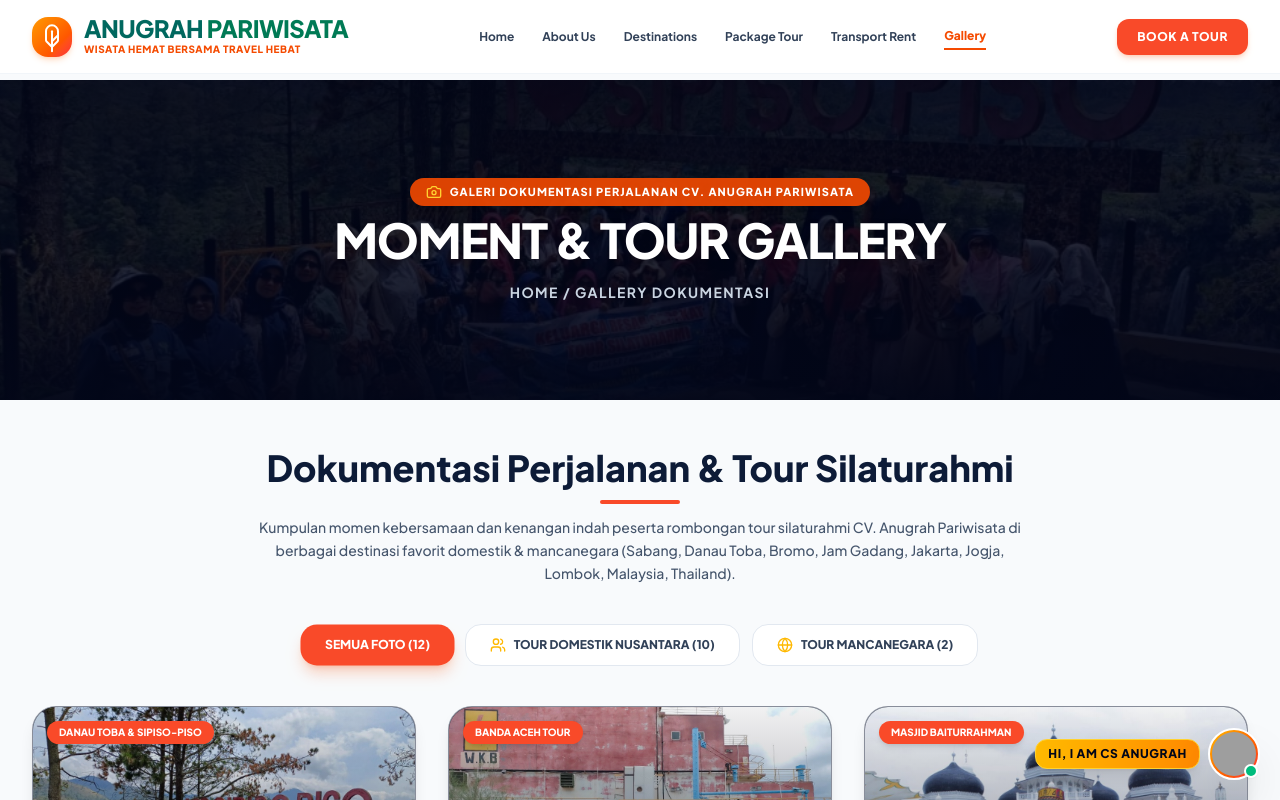
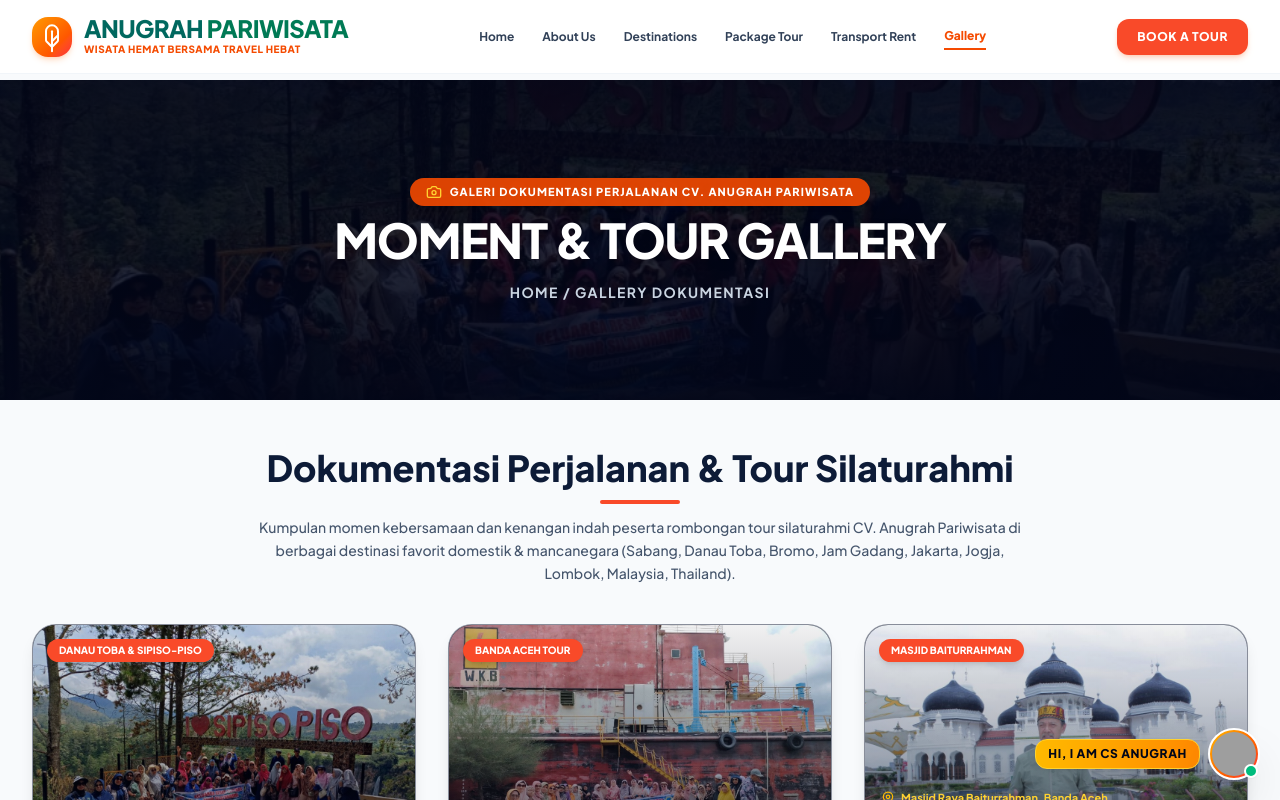
Before and after one commit to Reggyzul/rental-cv-anugerah, a React (Vite) app: page / in a window 1280 px wide. Both pictures are taken after a click on the button "Gallery". Shown: the top 800 px of the page. Built offline with nearby package versions, Linux system fonts and the light colour scheme; grey boxes are pictures that could not be loaded; a web font is replaced by a local one.

Commit message:
Remove top filter buttons bar from Gallery page for direct full grid presentation

```diff
--- a/src/components/GalleryPage.tsx
+++ b/src/components/GalleryPage.tsx
@@ -9,7 +9,6 @@
 }
 
 export default function GalleryPage({ lang, onNavigateHome }: GalleryPageProps) {
-  const [activeFilter, setActiveFilter] = useState<'all' | 'domestik' | 'mancanegara'>('all');
   const [selectedPhoto, setSelectedPhoto] = useState<{ image: string; title: string; subtitle: string; location: string } | null>(null);
 
   const t = TRANSLATIONS[lang];
@@ -17,7 +16,6 @@
   const galleryItems = [
     {
       id: 1,
-      category: 'domestik',
       title: 'Tour Silaturahmi Sipiso-Piso & Danau Toba',
       subtitle: 'Keluarga Besar Sepakat bersama CV. Anugrah Pariwisata',
       location: 'Air Terjun Sipiso-Piso, Danau Toba, Sumatera Utara',
@@ -26,7 +24,6 @@
     },
     {
       id: 2,
-      category: 'domestik',
       title: 'Tour Monumen Kapal Apung W.K.B Banda Aceh',
       subtitle: 'Kunjungan Wisata Sejarah & Edukasi Tsunami Aceh',
       location: 'Monumen Kapal Apung PLN, Banda Aceh',
@@ -35,7 +32,6 @@
     },
     {
       id: 3,
-      category: 'domestik',
       title: 'Wisata Keagamaan Masjid Raya Baiturrahman',
       subtitle: 'Momentum Kebersamaan Peserta Tour Aceh CV. Anugrah Pariwisata',
       location: 'Masjid Raya Baiturrahman, Banda Aceh',
@@ -44,7 +40,6 @@
     },
     {
       id: 4,
-      category: 'domestik',
       title: 'Tour Silaturahmi Senggigi View Lombok',
       subtitle: 'Peserta Tour Nusantara di Spot Ikonik Senggigi',
       location: 'Senggigi View Beach, Lombok, NTB',
@@ -53,7 +48,6 @@
     },
     {
       id: 5,
-      category: 'domestik',
       title: 'Tour Silaturahmi Candi Prambanan Jogja',
       subtitle: 'Keluarga Besar Sepakat Jelajah Heritage Nusantara',
       location: 'Kompleks Candi Prambanan, DI Yogyakarta',
@@ -62,7 +56,6 @@
     },
     {
       id: 6,
-      category: 'domestik',
       title: 'Tour Tugu Kilometer 0 Indonesia Sabang',
       subtitle: 'Titik Ujung Barat Indonesia bersama Rombongan Keluarga Besar Sepakat',
       location: 'Tugu Kilometer 0 Indonesia, Sabang, Aceh',
@@ -71,7 +64,6 @@
     },
     {
       id: 7,
-      category: 'domestik',
       title: 'Tour Wisata Keagamaan Masjid Istiqlal Jakarta',
       subtitle: 'Kunjungan Rombongan Peserta Wisata di Masjid Istiqlal',
       location: 'Masjid Istiqlal, DKI Jakarta',
@@ -80,7 +72,6 @@
     },
     {
       id: 8,
-      category: 'mancanegara',
       title: 'Tour Internasional Petronas Twin Towers',
       subtitle: 'Kunjungan Wisata Mancanegara Kuala Lumpur Malaysia',
       location: 'Petronas Twin Towers, Kuala Lumpur, Malaysia',
@@ -89,7 +80,6 @@
     },
     {
       id: 9,
-      category: 'mancanegara',
       title: 'Tour Mancanegara Bangkok & Thailand',
       subtitle: 'Peserta MT. Sakinah Warahmah BMKT Padang Panjang di Patung Sleeping Buddha',
       location: 'Bangkok & Hat Yai, Thailand',
@@ -98,7 +88,6 @@
     },
     {
       id: 10,
-      category: 'domestik',
       title: 'Tour HeHa Sky View & Jogja bersama Bus Zivanes',
       subtitle: 'Kebersamaan Rombongan Anugrah Pariwisata & Team Zivanes Bus',
       location: 'HeHa Sky View, Gunungkidul, Yogyakarta',
@@ -107,7 +96,6 @@
     },
     {
       id: 11,
-      category: 'domestik',
       title: 'Tour Jeep Offroad Gunung Bromo & Pasir Berbisik',
       subtitle: 'Petualangan Seru Peserta Rombongan CV. Anugrah Pariwisata di Bromo',
       location: 'Kawasan Wisata Gunung Bromo, Jawa Timur',
@@ -116,7 +104,6 @@
     },
     {
       id: 12,
-      category: 'domestik',
       title: 'Tour Silaturahmi Jam Gadang Bukittinggi',
       subtitle: 'Keluarga Besar Bagindo bersama Team CV. Anugrah Pariwisata',
       location: 'Taman Jam Gadang, Bukittinggi, Sumatera Barat',
@@ -124,11 +111,6 @@
       badge: 'Jam Gadang Bukittinggi'
     }
   ];
-
-  const filteredPhotos = galleryItems.filter(item => {
-    if (activeFilter === 'all') return true;
-    return item.category === activeFilter;
-  });
 
   return (
     <div className="bg-slate-50 text-[#0d1b37] min-h-screen pt-20 text-left">
@@ -185,50 +167,13 @@
           </p>
         </div>
 
-        {/* Filter Buttons Bar */}
-        <div className="flex flex-wrap items-center justify-center gap-2.5 sm:gap-3">
-          <button
-            onClick={() => setActiveFilter('all')}
-            className={`px-6 py-3 rounded-2xl font-display font-extrabold text-xs uppercase transition-all cursor-pointer ${
-              activeFilter === 'all'
-                ? 'bg-[#f94a29] text-white shadow-lg shadow-orange-600/25 scale-[1.02]'
-                : 'bg-white text-slate-700 hover:bg-slate-100 border border-slate-200'
-            }`}
-          >
-            Semua Foto ({galleryItems.length})
-          </button>
-          <button
-            onClick={() => setActiveFilter('domestik')}
-            className={`px-6 py-3 rounded-2xl font-display font-extrabold text-xs uppercase transition-all flex items-center gap-2 cursor-pointer ${
-              activeFilter === 'domestik'
-                ? 'bg-[#f94a29] text-white shadow-lg shadow-orange-600/25 scale-[1.02]'
-                : 'bg-white text-slate-700 hover:bg-slate-100 border border-slate-200'
-            }`}
-          >
-            <Users className="w-4 h-4 text-amber-400 shrink-0" />
-            <span>Tour Domestik Nusantara ({galleryItems.filter(i => i.category === 'domestik').length})</span>
-          </button>
-          <button
-            onClick={() => setActiveFilter('mancanegara')}
-            className={`px-6 py-3 rounded-2xl font-display font-extrabold text-xs uppercase transition-all flex items-center gap-2 cursor-pointer ${
-              activeFilter === 'mancanegara'
-                ? 'bg-[#f94a29] text-white shadow-lg shadow-orange-600/25 scale-[1.02]'
-                : 'bg-white text-slate-700 hover:bg-slate-100 border border-slate-200'
-            }`}
-          >
-            <Globe className="w-4 h-4 text-amber-400 shrink-0" />
-            <span>Tour Mancanegara ({galleryItems.filter(i => i.category === 'mancanegara').length})</span>
-          </button>
-        </div>
-
         {/* Gallery Grid: Modern Cards Layout */}
         <div className="grid grid-cols-1 sm:grid-cols-2 lg:grid-cols-3 gap-8">
-          {filteredPhotos.map((item, index) => (
+          {galleryItems.map((item, index) => (
             <motion.div
               layout
               initial={{ opacity: 0, y: 20 }}
               animate={{ opacity: 1, y: 0 }}
-              exit={{ opacity: 0, scale: 0.9 }}
               transition={{ duration: 0.4, delay: (index % 3) * 0.08 }}
               key={item.id}
               onClick={() => setSelectedPhoto({ image: item.image, title: item.title, subtitle: item.subtitle, location: item.location })}
```
